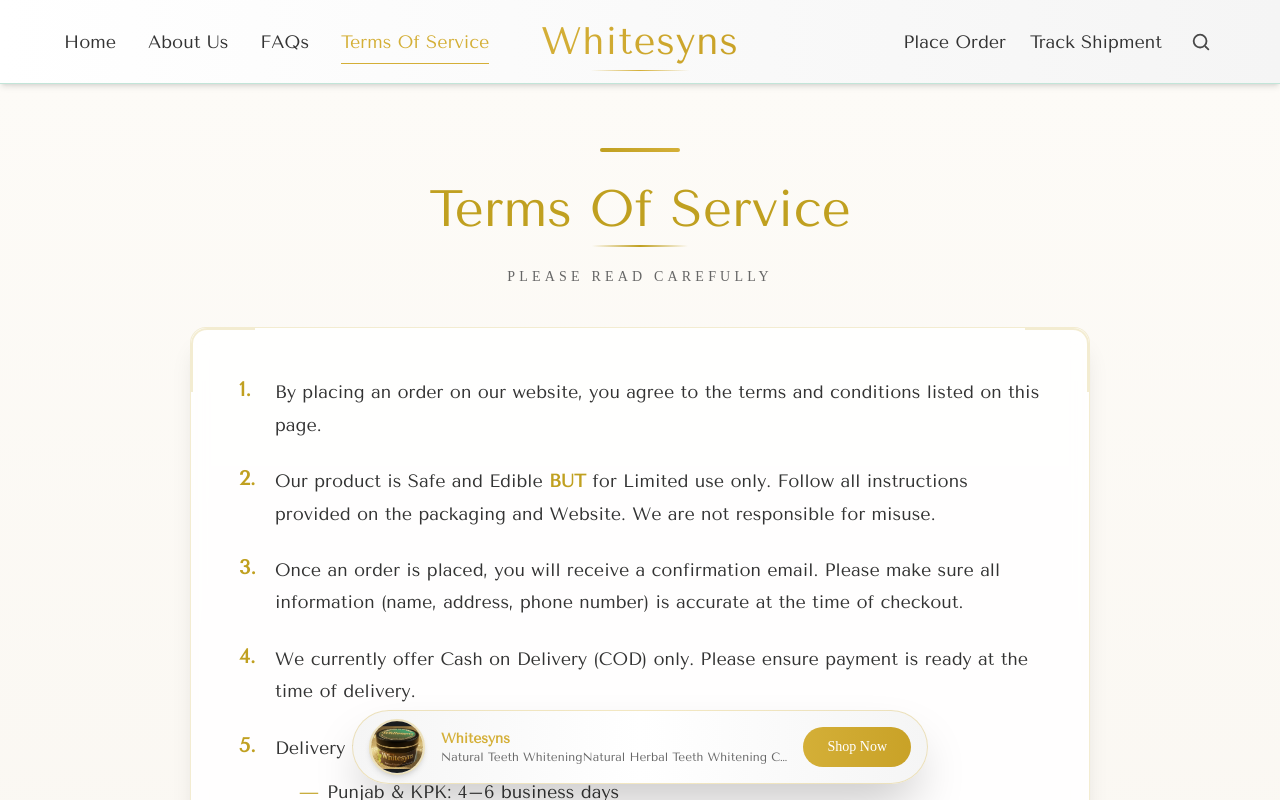
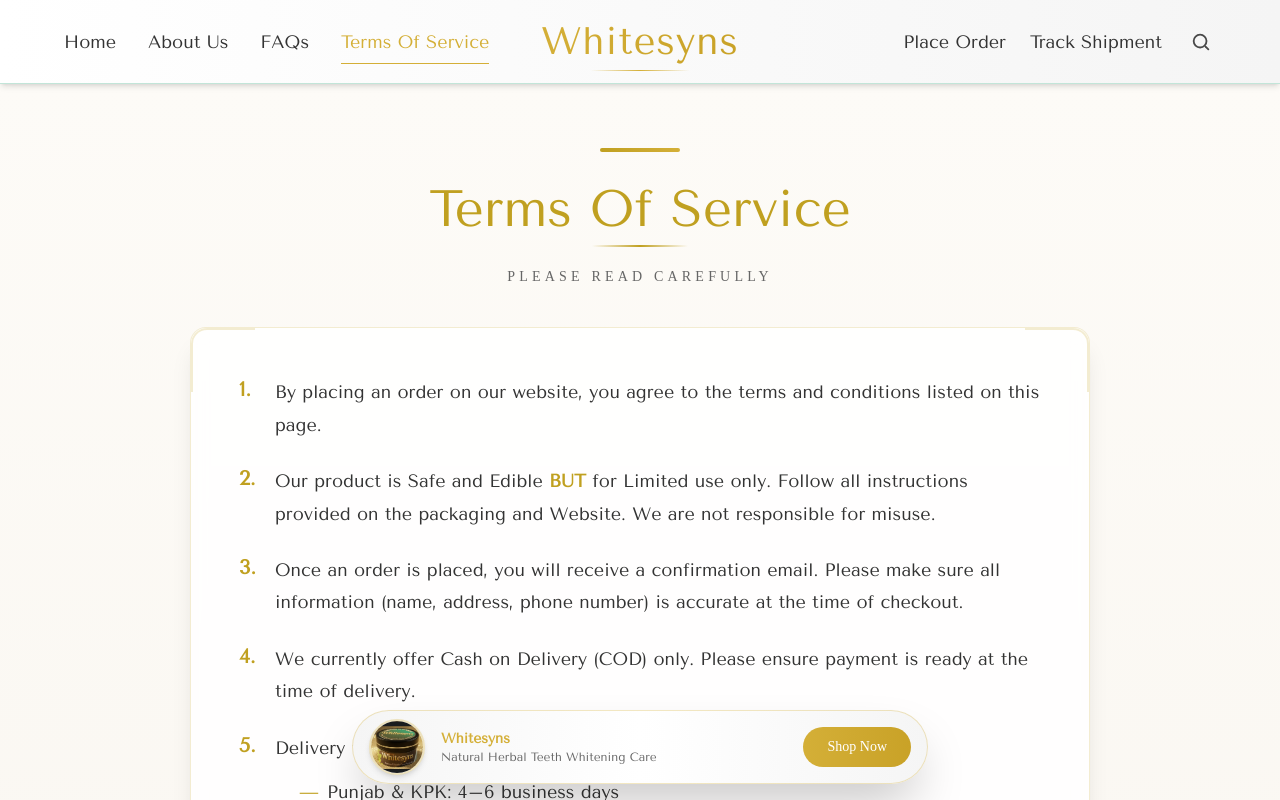
Before and after one commit to whitesyns232006/Whitesyns, a React (Vite) app: page /terms in a window 1280 px wide. Shown: the top 800 px of the page. Built offline with nearby package versions, Linux system fonts and the light colour scheme.

Commit message:
Updated button text

```diff
--- a/src/components/ShopNowModal.jsx
+++ b/src/components/ShopNowModal.jsx
@@ -50,7 +50,7 @@
                  <span className="font-bold text-[#D4AF37]">Whitesyns</span>
               </p>
               <p className="text-[10px] md:text-xs text-[#666] truncate">
-                Natural Teeth WhiteningNatural Herbal Teeth Whitening Care
+                Natural Herbal Teeth Whitening Care
               </p>
             </div>
 
```
